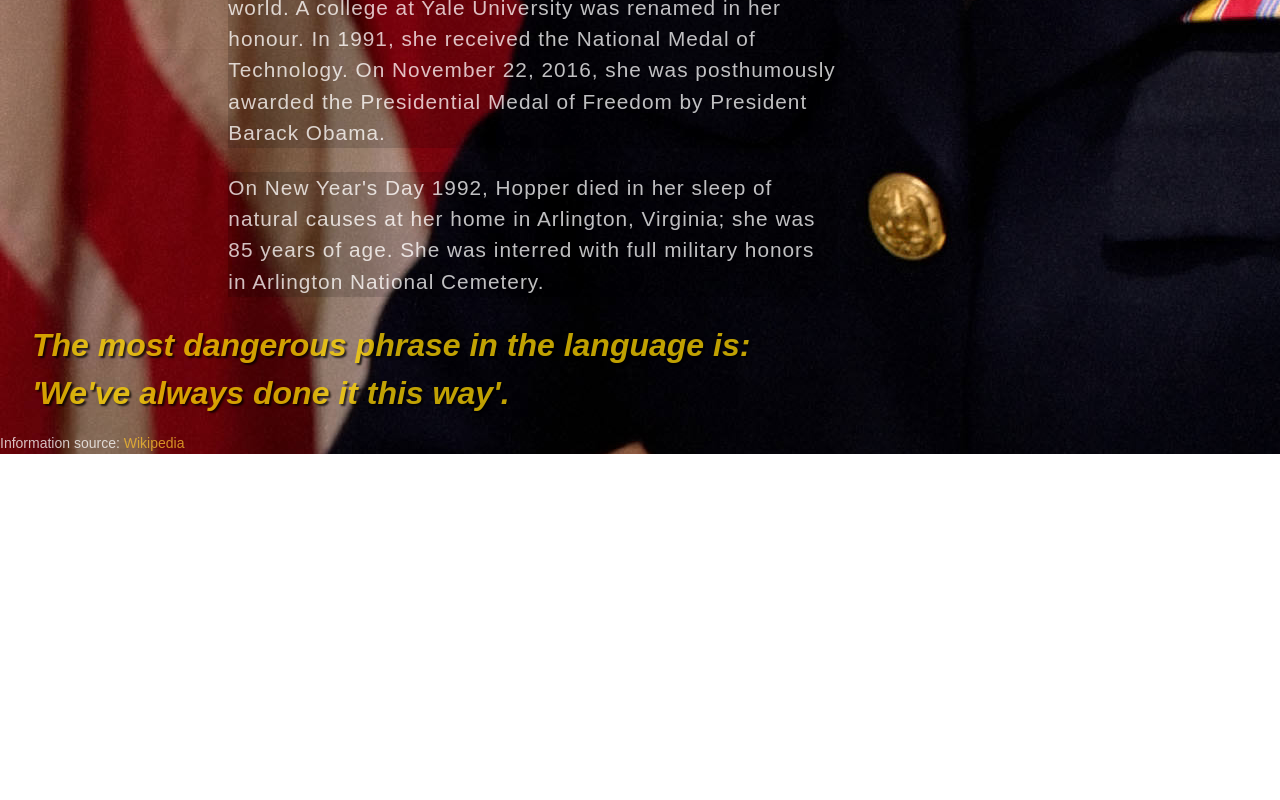
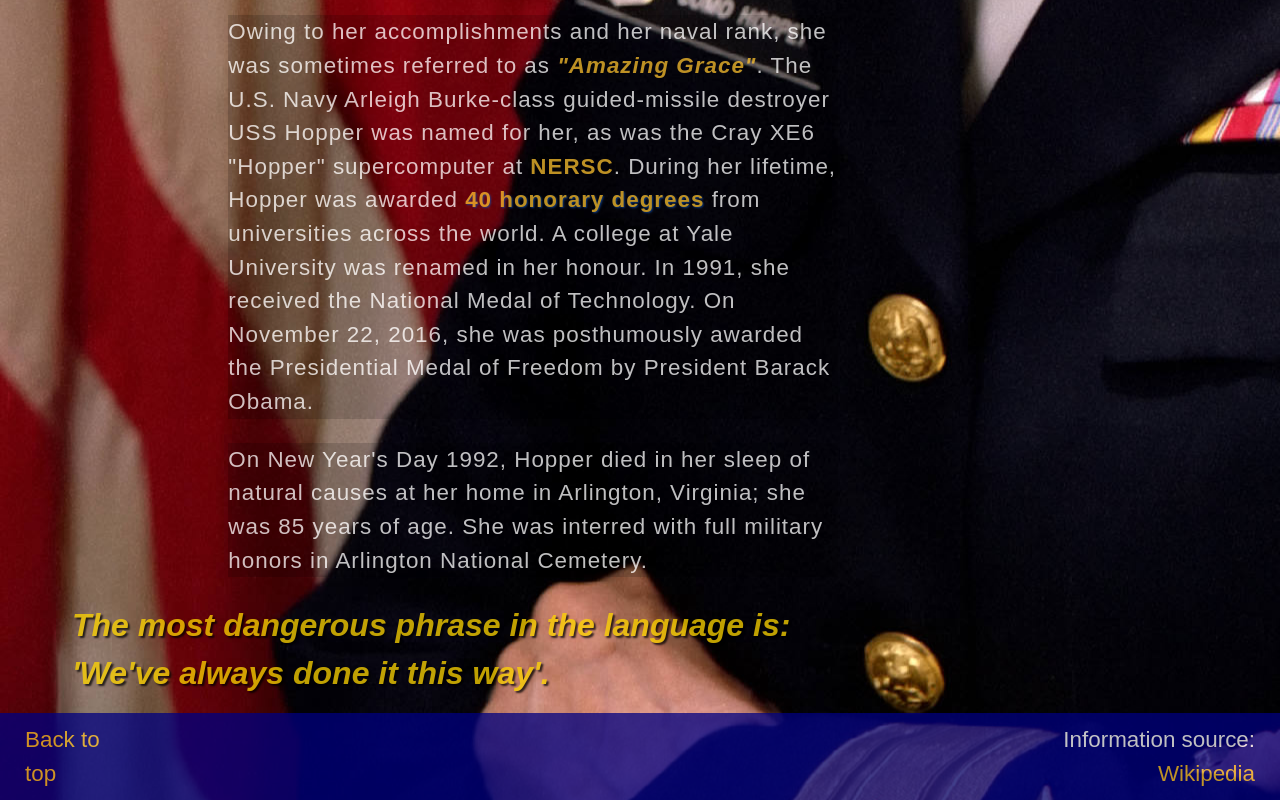
Before and after one commit to kafelka/Biography-project, a plain HTML site: page grace.html in a window 1280 px wide. Shown: the part 1852-2652 px from the top of the page. Before the commit the page ends 2306 px from the top, so only its background shows below. Drawn offline with nearby package versions, Linux system fonts and the light colour scheme; a web font is replaced by a local one.

Commit message:
Completed for large screens

```diff
--- a/css/grace.css
+++ b/css/grace.css
@@ -5,12 +5,12 @@ body {
   opacity: 0.75;
   font-family: 'KoHo', sans-serif;
   color: white;
-  font-size: 1.3rem;
+  font-size: 1.4rem;
 }
 
 @media only screen and (min-width: 1550px) {
   body {
-    background-position: 2% 37%;
+    background-position: 20% 34%;
   }
 }
 
@@ -48,8 +48,14 @@ h1 {
   letter-spacing: 3px;
  }
 
+header img {
+  margin-left: -13px;
+  border-radius: 22%;
+}
+
 .img-fluid {
   float: left;
+  border: 1px solid #0D4D4D;
   margin-right: 1.5rem;
 }
 
@@ -123,9 +129,8 @@ article p {
 }
 
 .bottomQuote p {
-  /* font-size: 2rem; */
   text-shadow: 2px 2px 2px black;
-  margin-left: 2rem;
+  margin-left: 4.5rem;
 }
 /* p:last-of-type {
   margin-bottom: 0;
@@ -179,15 +184,11 @@ p:nth-child(4) {
   p:nth-child(4) {
     width: 90%;
   } */
-}
+
 
 footer {
   padding: 10px;
   background-color: #000080;
-}
-
-footer {
-  font-size: 14px;
 }
 
 footer a:link {
@@ -196,9 +197,8 @@ footer a:link {
 
 footer a:visited {
   color: #fbc02d;
-  text-decoration: none;
 }
 
 footer a:hover {
-  color: black;
+  color: red;
 }
--- a/grace.html
+++ b/grace.html
@@ -13,6 +13,7 @@
 </head>
 
 <body>
+	<a name="top"></a>
 	<header class="container-fluid jumbotron">
 		<div class="container-fluid">
 			<img class="img-fluid" src="images/grace_150x150.jpg" alt="An image of Grace Hopper.">
@@ -149,8 +150,18 @@
 		</div>
 	</main>
 
-	<footer>
-		Information source: <a href="https://en.wikipedia.org/wiki/Grace_Hopper">Wikipedia</a>
+	<footer class="footer">
+		<div class="container-fluid">
+			<div class="row align-items-center">
+				<div class="col-1 text-left">
+					<a href="#top">Back to top</a>
+				</div>
+				<div class="col-3 offset-8 text-right">
+						Information source: <a href="https://en.wikipedia.org/wiki/Grace_Hopper">Wikipedia</a>
+				</div>
+			</div>
+
+		</div>
 	</footer>
 
 
```
